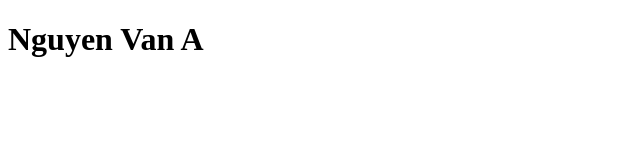
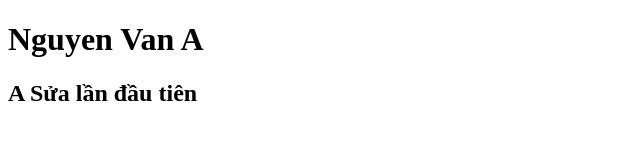
Before and after one commit to tranvan311995-tech/TeamAB, a plain HTML site: page index.html in a window 1280 px wide. Shown: the whole page, without its empty margins (0-640 px from the left). Drawn offline with Linux system fonts and the light colour scheme.

Commit message:
A commit lan 1

```diff
--- a/index.html
+++ b/index.html
@@ -7,5 +7,6 @@
   </head>
   <body>
     <h1>Nguyen Van A</h1>
+    <h2>A Sửa lần đầu tiên</h2>
   </body>
 </html>
```
